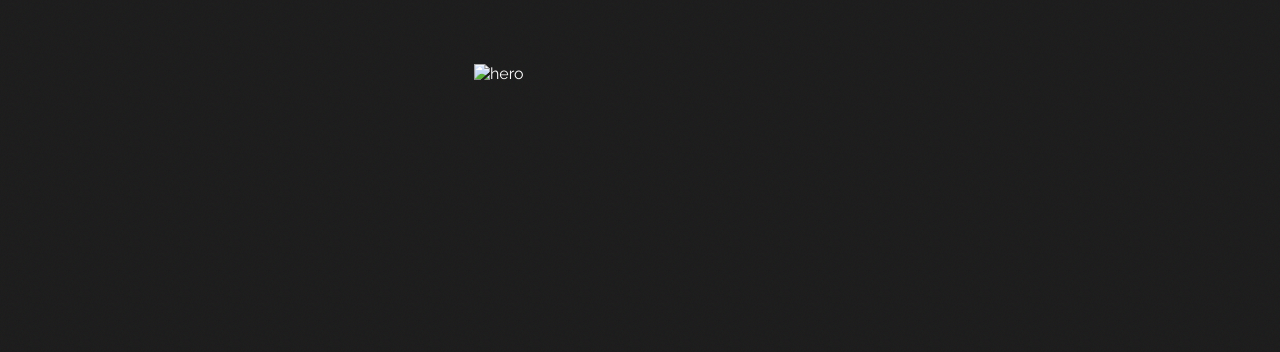
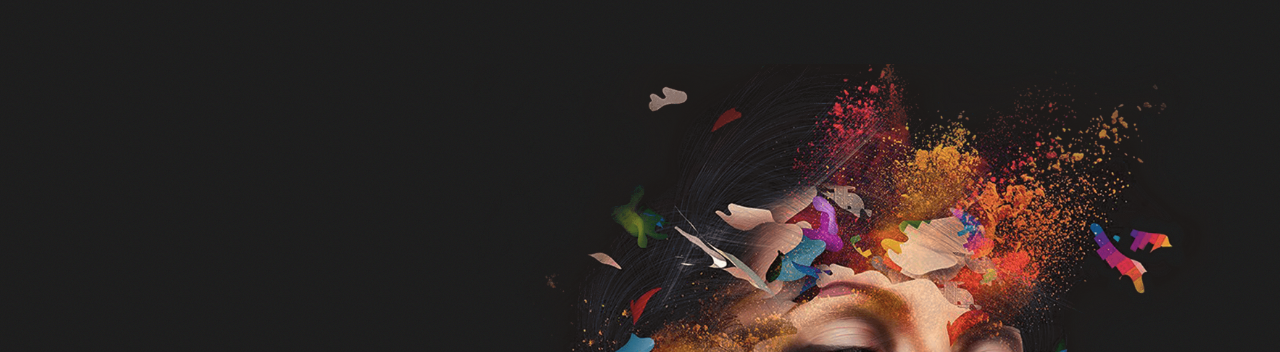
Before and after one commit to kovalinaM/creative-scroll-gsap, a plain HTML site: page index.html in a window 1280 px wide. Shown: the top 352 px of the page. Drawn offline with Linux system fonts and the light colour scheme; the site is published under a folder, as on GitHub Pages, so addresses that start at the root find nothing.

Commit message:
Update index.html

```diff
--- a/index.html
+++ b/index.html
@@ -14,7 +14,7 @@
     <div class="wrapper">
         <div class="content">
             <header class="hero-section">
-                <img data-speed=".6" class="hero" src="/img/hero.png" alt="hero">
+                <img data-speed=".6" class="hero" src="img/hero.png" alt="hero">
                 <div class="container">
                     <div data-speed=".75" class="main-header">
                         <h1 class="main-title">creative scroll</h1>
```
